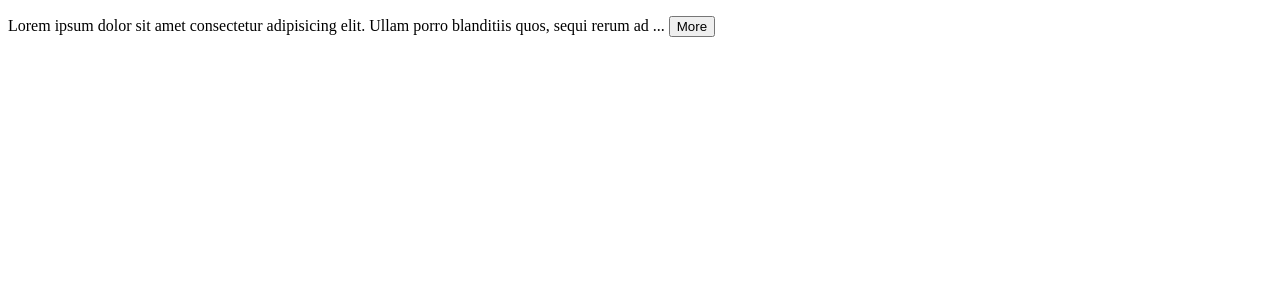
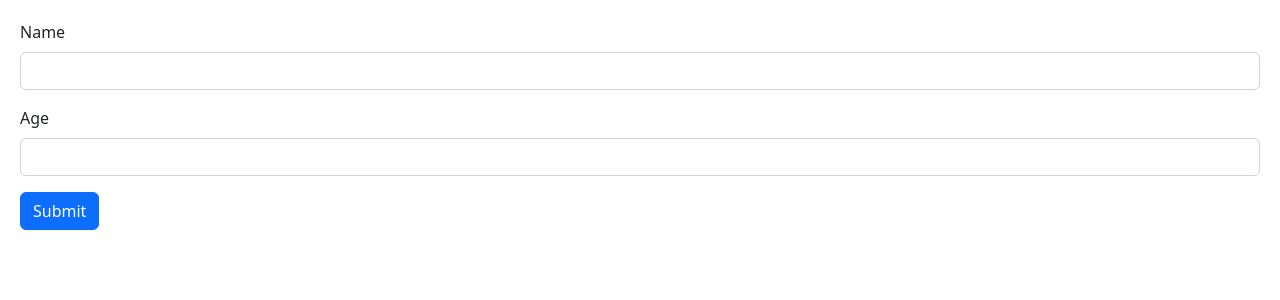
Before and after one commit to Jafmatute/react-mosh, a React (Vite) app in the folder react-app/: page / in a window 1280 px wide. Shown: the top 300 px of the page. Built offline with nearby package versions, Linux system fonts and the light colour scheme.

Commit message:
Building a Form

```diff
--- a/react-app/src/App.tsx
+++ b/react-app/src/App.tsx
@@ -1,34 +1,11 @@
-import ExpandableText from './components/ExpandableText';
+import Form from "./components/Form.tsx";
 
 const App = () => {
-  return (
-    <div>
-      <ExpandableText>
-        Lorem ipsum dolor sit amet consectetur adipisicing elit. Ullam porro
-        blanditiis quos, sequi rerum adipisci optio sit illo! Distinctio
-        eligendi explicabo maxime illum provident, asperiores beatae quas
-        voluptate dignissimos. Necessitatibus ratione cupiditate soluta! Quaerat
-        porro modi rerum dolorem aperiam architecto error tempore repellendus
-        blanditiis. Autem saepe tempore, doloribus, minus magni vitae, sint
-        aliquam eum magnam maiores est? In ipsum voluptas consequatur laudantium
-        consectetur qui, quis laborum labore minus velit dolorem assumenda ut
-        soluta at? Ipsa saepe, quibusdam iste dolor doloribus nesciunt explicabo
-        debitis vero. Repellendus dolor ipsa consequatur vitae perspiciatis iste
-        natus architecto fuga. Earum, reiciendis maxime facere cumque, dicta
-        recusandae asperiores atque molestias quisquam rerum tenetur eligendi
-        tempore. Reiciendis vero deserunt distinctio quam libero aut natus nulla
-        a mollitia soluta odit adipisci dignissimos sapiente, perspiciatis dicta
-        minus porro fuga! Eos nihil laborum sunt error deleniti veniam saepe
-        illum, perspiciatis modi architecto facilis maxime asperiores aliquid
-        fugiat aperiam fuga repellendus ratione dolor. Optio adipisci dolore
-        assumenda repellat maiores soluta ducimus hic sequi debitis quasi
-        reprehenderit id, repellendus porro. Saepe dolores nihil veniam tempore
-        libero, aliquam quo consequatur qui, nemo ut non et incidunt, distinctio
-        harum aut officiis laboriosam. Quos similique culpa quidem quisquam
-        pariatur quas impedit est id dignissimos iste.
-      </ExpandableText>
-    </div>
-  );
+    return (
+        <div>
+            <Form/>
+        </div>
+    );
 };
 
 export default App;
--- /dev/null
+++ b/react-app/src/components/Form.tsx
@@ -0,0 +1,18 @@
+const Form = () => {
+    return (
+        <form>
+            <div className="mb-3">
+                <label htmlFor="name" className="form-label">Name</label>
+                <input id="name" type="text" className="form-control"/>
+            </div>
+            <div className="mb-3">
+                <label htmlFor="age" className="form-label">Age</label>
+                <input id="age" type="number" className="form-control"/>
+            </div>
+            <button type="submit" className="btn btn-primary">
+                Submit
+            </button>
+        </form>
+    );
+}
+export default Form
--- /dev/null
+++ b/react-app/src/index.css
@@ -0,0 +1,3 @@
+body {
+    padding: 20px;
+}
```
Also changed, not shown: react-app/src/main.tsx (+5 -4 lines).
